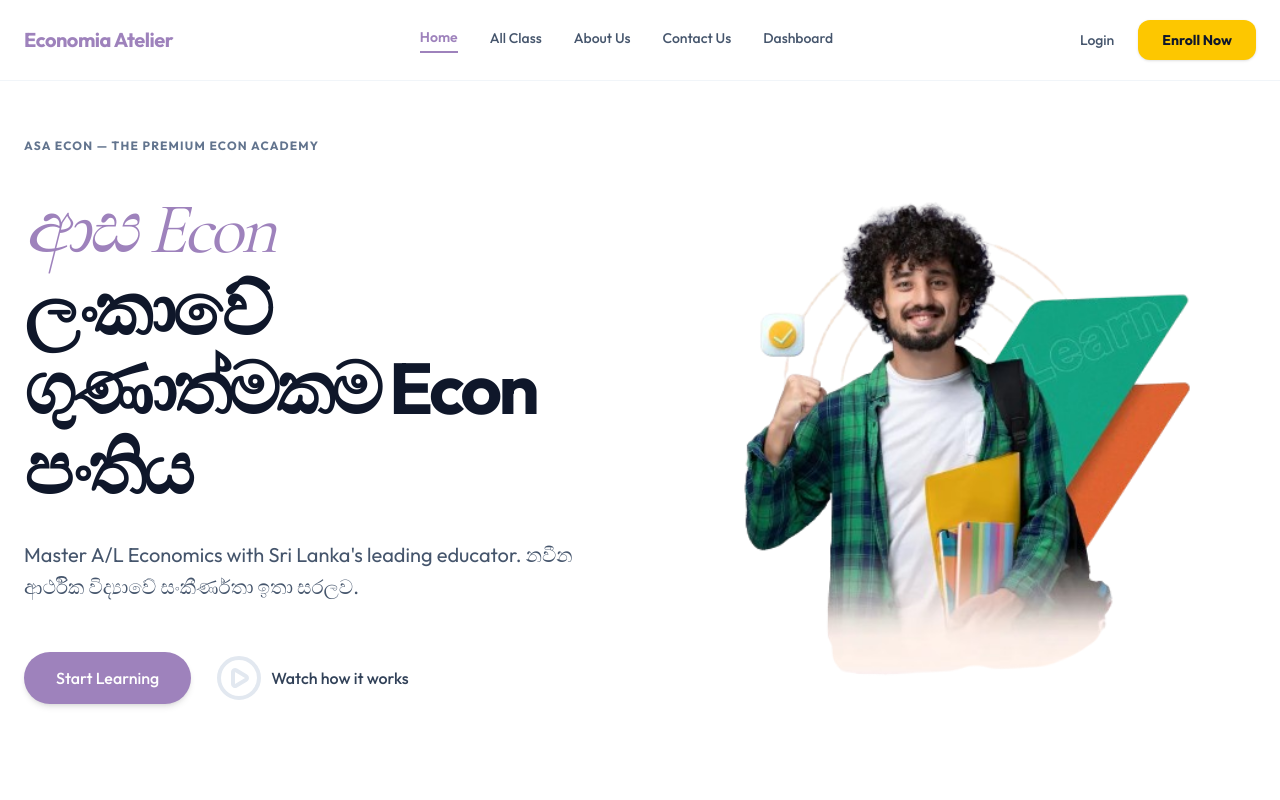
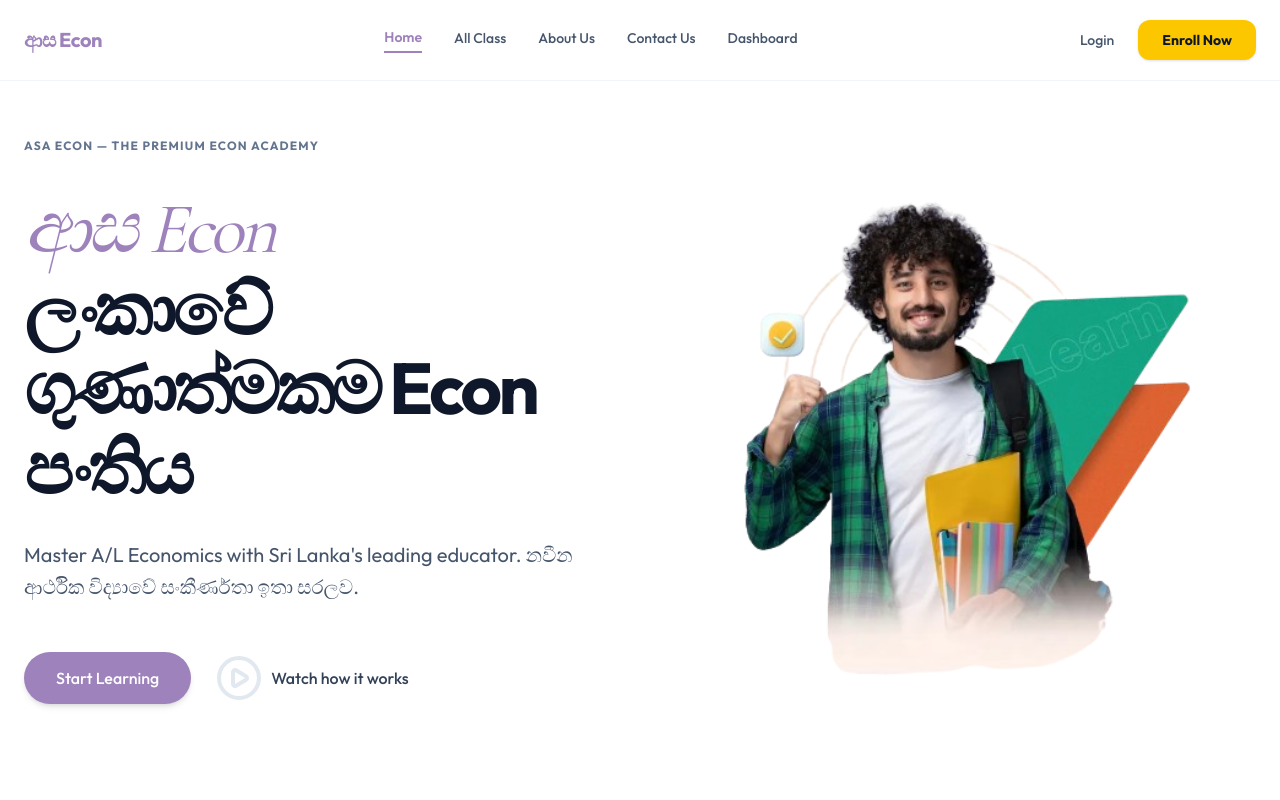
Before and after one commit to NipunHemal/ASAECON-LANDINGPAGE, a Next.js app: page / in a window 1280 px wide. Shown: the top 800 px of the page. Built offline with nearby package versions, Linux system fonts and the light colour scheme.

Commit message:
feat: initialize landing page layout with navigation, footer, and core routing pages

```diff
--- a/src/app/about/AboutClient.tsx
+++ b/src/app/about/AboutClient.tsx
@@ -75,7 +75,7 @@ export default function AboutClient() {
             </motion.span>
 
             <motion.h1 variants={fadeUp} className="text-5xl md:text-7xl font-extrabold tracking-tighter text-text-primary leading-[1.1] mb-8">
-              Crafting the <span className="text-primary italic font-serif">Economic Mind</span><br className="hidden md:block"/> හෙට දවස වෙනුවෙන්.
+              Crafting the <span className="text-primary italic font-serif">Economic Mind</span><br className="hidden md:block" /> හෙට දවස වෙනුවෙන්.
             </motion.h1>
 
             <motion.p variants={fadeUp} className="text-lg text-text-muted max-w-xl leading-relaxed mb-10">
--- a/src/app/classes/page.tsx
+++ b/src/app/classes/page.tsx
@@ -2,13 +2,13 @@ import type { Metadata } from "next";
 import ClassesClient from "./ClassesClient";
 
 export const metadata: Metadata = {
-  title: "All Classes | Economia Atelier",
+  title: "All Classes | ආස Econ",
   description: "Browse all Economics modules — from Microeconomics and Macroeconomic Policy to Behavioral Mechanics and Digital Asset Economics.",
   openGraph: {
-    title: "Econ Theory Modules | Economia Atelier",
+    title: "Econ Theory Modules | ආස Econ",
     description: "Explore our full module catalog — curated by expert faculty for serious scholars.",
     url: "https://economia-atelier.com/classes",
-    siteName: "Economia Atelier",
+    siteName: "ආස Econ",
   },
 };
 
--- a/src/app/contact/page.tsx
+++ b/src/app/contact/page.tsx
@@ -2,13 +2,13 @@ import type { Metadata } from 'next';
 import ClientContact from './ClientContact';
 
 export const metadata: Metadata = {
-  title: 'Contact Us | Economia Atelier',
-  description: 'Connect with Economia Atelier. Share your academic aspirations or queries about our macroeconomic tracks.',
+  title: 'Contact Us | ආස Econ',
+  description: 'Connect with ආස Econ. Share your academic aspirations or queries about our macroeconomic tracks.',
   openGraph: {
-    title: 'Contact Economia Atelier',
+    title: 'Contact ආස Econ',
     description: 'Connect with the premier economic learning atelier.',
     url: 'https://economia-atelier.com/contact',
-    siteName: 'Economia Atelier',
+    siteName: 'ආස Econ',
   },
 };
 
--- a/src/app/layout.tsx
+++ b/src/app/layout.tsx
@@ -14,7 +14,7 @@ const cormorant = Cormorant_Garamond({
 });
 
 export const metadata: Metadata = {
-  title: "Economia Atelier",
+  title: "ආස Econ",
   description: "High-quality, accessible & engaging education",
 };
 
--- a/src/components/Footer.tsx
+++ b/src/components/Footer.tsx
@@ -7,9 +7,9 @@ export default function Footer() {
     <footer className="bg-slate-50 border-t border-slate-100 py-16">
       <div className="max-w-7xl mx-auto px-6 grid grid-cols-1 md:grid-cols-4 gap-12 text-sm text-slate-500">
         <div className="flex flex-col gap-4">
-          <div className="font-bold text-lg tracking-tight text-primary">Economia Atelier</div>
+          <div className="font-bold text-lg tracking-tight text-primary">ආස Econ</div>
           <p className="max-w-xs leading-relaxed text-slate-500">
-            &copy; 2024 Economia Atelier. Cultivating economic wisdom through curated learning.
+            &copy; 2024 ආස Econ. Cultivating economic wisdom through curated learning.
           </p>
         </div>
 
--- a/src/components/InstructorProfile.tsx
+++ b/src/components/InstructorProfile.tsx
@@ -48,7 +48,7 @@ export default function InstructorProfile() {
           >
             <div className="instructor-portrait">
               <Image
-                src="/a.png"
+                src="/student-hero-old.png"
                 alt="Lead Economics Instructor"
                 fill
                 className="object-cover object-top"
--- a/src/components/Navigation.tsx
+++ b/src/components/Navigation.tsx
@@ -18,7 +18,7 @@ export default function Navigation() {
     <nav className="fixed top-0 w-full z-50 bg-white/80 backdrop-blur-md border-b border-slate-100">
       <div className="max-w-7xl mx-auto px-6 h-20 flex items-center justify-between">
         <div className="font-bold text-xl tracking-tight text-primary">
-          <Link href="/">Economia Atelier</Link>
+          <Link href="/">ආස Econ</Link>
         </div>
         <div className="hidden md:flex items-center gap-8 text-sm font-medium text-slate-600">
           {links.map((link) => (
```
